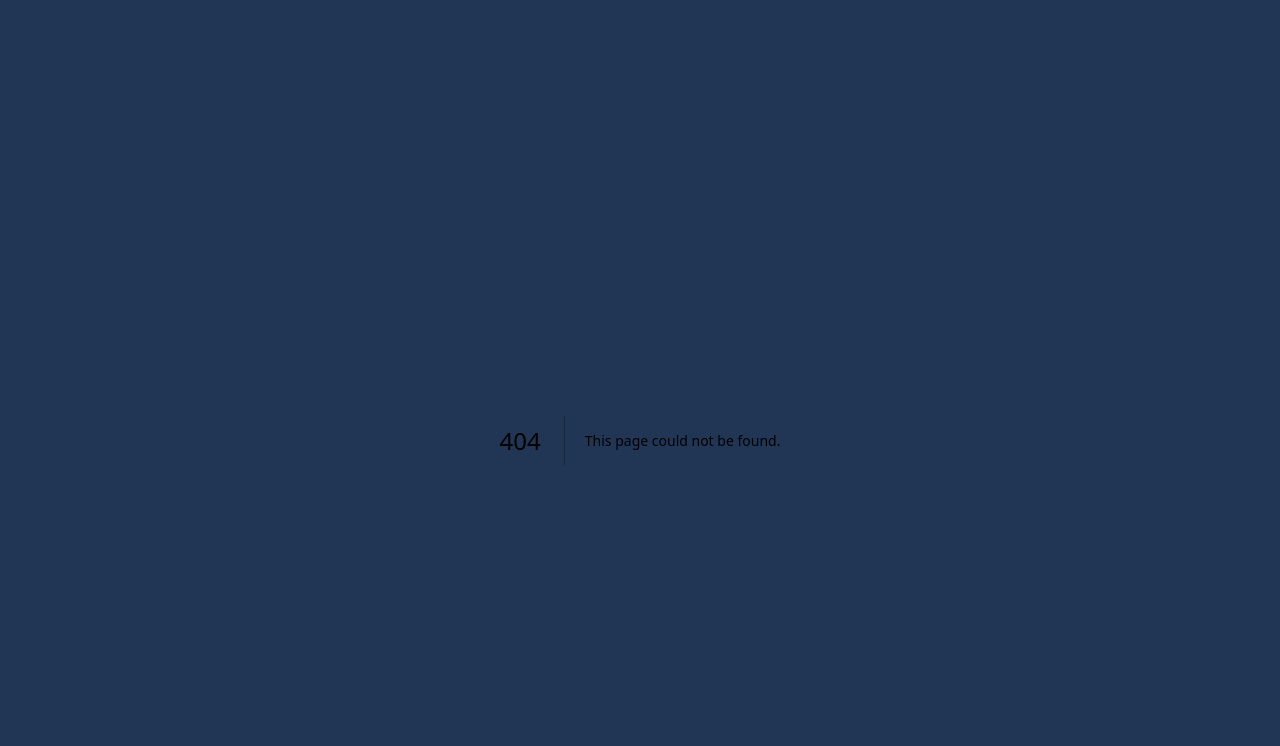
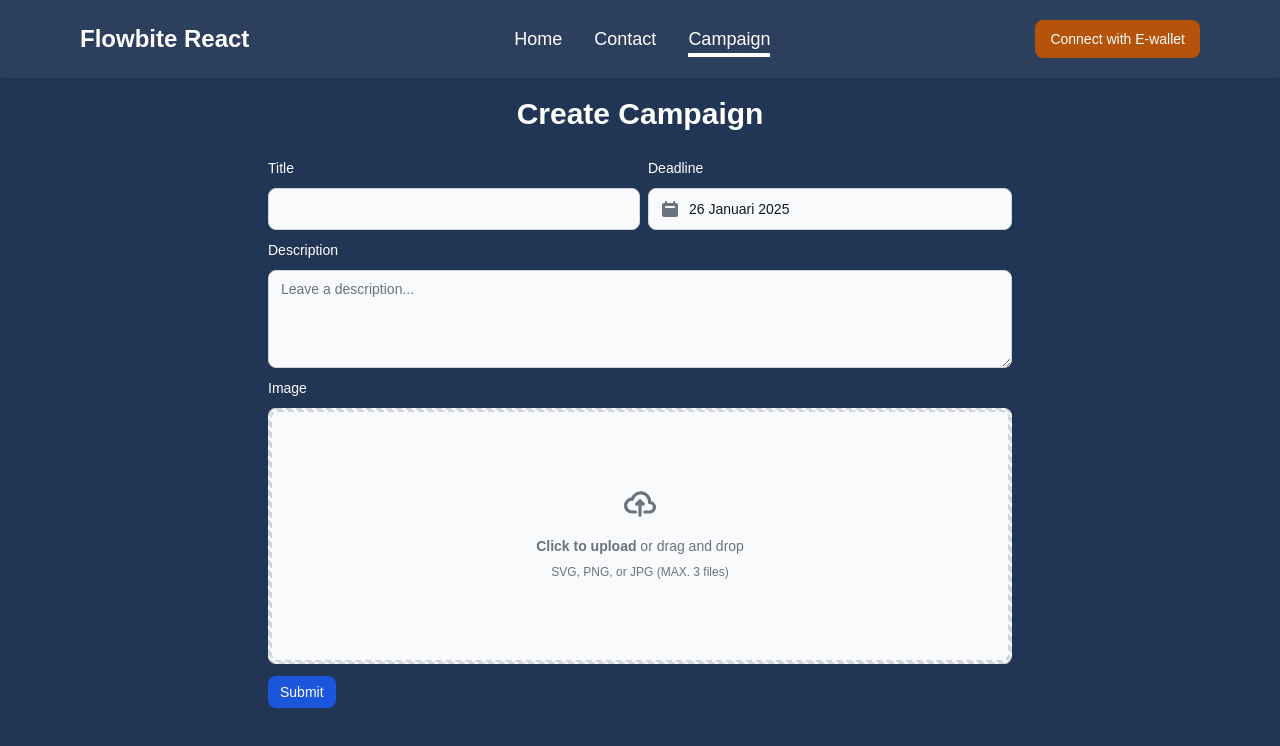
Before and after one commit to khmalz/charivest, a Next.js app in the folder webclient/: page /campaign in a window 1280 px wide. Before the commit this address had no page. Shown: the top 746 px of the page. Built offline with nearby package versions, Linux system fonts and the light colour scheme.

Commit message:
add home and campaign page in webclient

```diff
--- /dev/null
+++ b/webclient/app/campaign/layout.js
@@ -0,0 +1,3 @@
+export default function CampaignLayout({ children }) {
+   return <div className="mt-20 text-white">{children}</div>;
+}
--- /dev/null
+++ b/webclient/app/campaign/page.js
@@ -0,0 +1,101 @@
+"use client";
+
+import { DropzoneInput } from "@/components/ui/DropzoneInput";
+import { Datepicker, Label, Textarea, TextInput } from "flowbite-react";
+import { X } from "lucide-react";
+import Image from "next/image";
+import { useCallback, useState } from "react";
+
+const datepickerTheme = {
+   popup: {
+      footer: {
+         button: {
+            today: "bg-primary text-white hover:bg-blue-900 dark:bg-blue-600 dark:hover:bg-primary",
+         },
+      },
+   },
+};
+
+export default function Campaign() {
+   const [files, setFiles] = useState([]);
+
+   const onDrop = useCallback(
+      acceptedFiles => {
+         if (acceptedFiles.length > 3 || files.length + acceptedFiles.length > 3) {
+            alert("Anda hanya bisa meng-upload maksimal 3 file.");
+            return;
+         }
+
+         const mappedFiles = acceptedFiles.map(file => ({
+            file,
+            preview: URL.createObjectURL(file),
+         }));
+         setFiles(prev => [...prev, ...mappedFiles]);
+      },
+      [files.length]
+   );
+
+   const handleDelete = index => {
+      setFiles(prevFiles => prevFiles.filter((_, i) => i !== index));
+   };
+
+   const thumbs = files.map((fileWrapper, index) => (
+      <div key={index} className="relative py-2">
+         <button type="button" onClick={() => handleDelete(index)} className="absolute top-0 right-0 p-1 m-4 text-white rounded-full bg-gray-100/80 focus:border-blue-300 focus:outline-none focus:ring-2 focus:ring-bg-gray-100/80">
+            <X className="text-black w-8" />
+         </button>
+         <Image src={fileWrapper.preview} width={128} height={128} alt={`image-preview-${index}`} className="w-56 h-56 object-cover rounded-md" />
+      </div>
+   ));
+
+   return (
+      <div>
+         <section id="create">
+            <h2 className="text-center text-2xl font-bold text-white sm:text-3xl mt-24">Create Campaign</h2>
+
+            <div className="flex justify-center">
+               <div className="w-full max-w-3xl p-3">
+                  <form action="">
+                     <div className="flex flex-col w-full mt-3 gap-y-2">
+                        <div className="grid grid-cols-2 space-x-2">
+                           <div>
+                              <div className="mb-2 block">
+                                 <Label htmlFor="title" className="text-white" value="Title" />
+                              </div>
+                              <TextInput id="title" type="text" />
+                           </div>
+                           <div>
+                              <div className="mb-2 block">
+                                 <Label htmlFor="deadline" className="text-white" value="Deadline" />
+                              </div>
+                              <Datepicker language="id-ID" theme={datepickerTheme} labelTodayButton="Hari Ini" labelClearButton="Clear" minDate={new Date()} />
+                           </div>
+                        </div>
+                        <div className="max-w-full">
+                           <div className="mb-2 block">
+                              <Label htmlFor="description" value="Description" className="text-white" />
+                           </div>
+                           <Textarea id="description" placeholder="Leave a description..." required rows={4} />
+                        </div>
+                        <div>
+                           <div className="mb-2 block">
+                              <Label htmlFor="image" value="Image" className="text-white" />
+                           </div>
+
+                           <DropzoneInput onDrop={onDrop} />
+
+                           {files.length > 0 && <div className="grid grid-cols-3 space-x-2 mt-2">{thumbs}</div>}
+                        </div>
+                        <div>
+                           <button type="submit" className="px-3 py-1.5 mt-1 text-sm font-medium text-center text-white bg-blue-700 rounded-lg round hover:bg-blue-800 focus:ring-4 focus:outline-none focus:ring-blue-300">
+                              Submit
+                           </button>
+                        </div>
+                     </div>
+                  </form>
+               </div>
+            </div>
+         </section>
+      </div>
+   );
+}
--- a/webclient/app/layout.js
+++ b/webclient/app/layout.js
@@ -1,25 +1,31 @@
-import { Geist, Geist_Mono } from "next/font/google";
+import { Roboto, Roboto_Mono } from "next/font/google";
 import "./globals.css";
+import Nav from "@/components/ui/Nav";
 
-const geistSans = Geist({
-   variable: "--font-geist-sans",
+const robotoSans = Roboto({
+   weight: ["100", "400", "500", "900"],
+   variable: "--font-roboto-sans",
    subsets: ["latin"],
 });
 
-const geistMono = Geist_Mono({
-   variable: "--font-geist-mono",
+const robotoMono = Roboto_Mono({
+   weight: ["400", "700"],
+   variable: "--font-roboto-mono",
    subsets: ["latin"],
 });
 
 export const metadata = {
-   title: "Create Next App",
-   description: "Generated by create next app",
+   title: "Charivest",
+   description: "Generated by charivest",
 };
 
 export default function RootLayout({ children }) {
    return (
       <html lang="en">
-         <body className={`${geistSans.variable} ${geistMono.variable} antialiased bg-primary my-10`}>{children}</body>
+         <body className={`${robotoSans.variable} ${robotoMono.variable} antialiased bg-primary mb-10`}>
+            <Nav />
+            <div className="container">{children}</div>
+         </body>
       </html>
    );
 }
--- a/webclient/app/page.js
+++ b/webclient/app/page.js
@@ -1,12 +1,11 @@
-import Navbar from "@/components/ui/navbar";
+import Nav from "@/components/ui/Nav";
+import { Button } from "flowbite-react";
 import { BadgeDollarSign } from "lucide-react";
 
 export default function Home() {
    return (
       <div>
-         <Navbar />
-
-         <section id="home" className="container mt-20 grid min-h-screen grid-cols-1 md:mt-0 md:grid-cols-2 md:items-center">
+         <section id="home" className="grid min-h-screen grid-cols-1 md:grid-cols-2 md:items-center">
             <div className="flex flex-col items-center space-y-4 self-end md:items-start md:space-y-2 md:self-center">
                <div className="py-10">
                   <h1 className="text-center text-3xl font-bold text-white sm:text-4xl md:text-start md:text-5xl lg:text-6xl">Campaign Uenjeh</h1>
@@ -19,12 +18,12 @@ export default function Home() {
             </div>
          </section>
 
-         <section id="campaign" className="container mt-20 min-h-screen md:mt-0">
-            <h3 className="text-center text-2xl font-bold text-white sm:text-4xl md:text-5xl lg:text-6xl">Campaign List</h3>
+         <section id="campaign" className="mt-20 min-h-screen md:mt-0">
+            <h3 className="text-center text-2xl font-bold text-white sm:text-4xl md:text-5xl">Campaign List</h3>
 
             <div className="mx-auto mt-14 grid grid-cols-1 gap-4 md:mx-0 md:grid-cols-2 xl:grid-cols-3">
                {[1, 2, 3, 4, 5, 6].map(item => (
-                  <div key={item} className="group flex max-w-md flex-col justify-between overflow-hidden rounded-lg bg-secondary shadow backdrop-blur-md transition-transform duration-300 hover:scale-102">
+                  <div key={item} className="group flex max-w-md flex-col justify-between overflow-hidden rounded-lg bg-slate-700 shadow backdrop-blur-md transition-transform duration-300 hover:scale-102">
                      <div>
                         <div className="flex h-52 w-auto items-center justify-center bg-gray-400">
                            <svg className="h-10 w-10 text-gray-200 " aria-hidden="true" xmlns="http://www.w3.org/2000/svg" fill="currentColor" viewBox="0 0 20 18">
@@ -33,17 +32,22 @@ export default function Home() {
                         </div>
 
                         <div className="p-5">
-                           <h5 className="text-xl font-bold capitalize tracking-tight text-white">apa</h5>
+                           <h5 className="text-2xl font-bold capitalize tracking-tight text-slate-200">title</h5>
                            <div className="my-3">
-                              <span className="mr-2 inline-flex cursor-pointer items-center rounded-full bg-gray-100 px-2.5 py-0.5 text-xs font-medium text-gray-800 hover:bg-gray-200/90">apa</span>
+                              <span className="mr-2 inline-flex cursor-pointer items-center rounded-full bg-gray-100 px-2.5 py-0.5 text-xs font-medium text-gray-800 hover:bg-gray-200/90">kategori</span>
                            </div>
-                           <p className="text-sm font-normal text-slate-100 md:text-base">Lorem ipsum dolor sit amet.</p>
+                           <p className="text-sm font-normal text-slate-200 md:text-base">Lorem ipsum dolor sit amet.</p>
+                           <h6 className="text-slate-200 font-semibold text-xl mt-3">Rp4.000.000</h6>
                         </div>
                      </div>
-                     <div className="flex space-x-3 px-5 pb-4 pt-2">
-                        <button type="button" className="inline-flex items-center rounded-lg bg-white px-5 py-2.5 text-center text-sm font-medium text-black hover:bg-slate-300">
-                           <BadgeDollarSign /> Fund
-                        </button>
+                     <div className="flex space-x-3 px-5 pb-4 pt-2 items-center justify-between">
+                        <p className="text-sm text-blue-200">2 Jan 2025</p>
+                        <Button size="sm">
+                           <div className="flex items-center justify-center">
+                              <BadgeDollarSign className="mr-2 h-5 w-5" />
+                              Fund
+                           </div>
+                        </Button>
                      </div>
                   </div>
                ))}
--- /dev/null
+++ b/webclient/components/ui/DropzoneInput.jsx
@@ -0,0 +1,43 @@
+"use client";
+
+import { useDropzone } from "react-dropzone";
+import { Label } from "flowbite-react";
+
+export function DropzoneInput({ id, onDrop, ...props }) {
+   const { getRootProps, getInputProps, isDragActive } = useDropzone({
+      onDrop,
+      accept: "image/*",
+      multiple: true,
+   });
+
+   return (
+      <div className="flex w-full items-center justify-center">
+         <div
+            {...getRootProps()}
+            className={`flex h-64 w-full cursor-pointer flex-col items-center justify-center rounded-lg border-2 ${
+               isDragActive ? "border-blue-500 bg-blue-50 dark:border-blue-400 dark:bg-blue-700" : "border-dashed border-gray-300 bg-gray-50 dark:border-gray-600 dark:bg-gray-700 dark:hover:border-gray-500 dark:hover:bg-gray-600"
+            }`}>
+            <Label
+               htmlFor="dropzone-file"
+               className="flex h-64 w-full cursor-pointer flex-col items-center justify-center rounded-lg border-2 border-dashed border-gray-300 bg-gray-50 hover:bg-gray-100 dark:border-gray-600 dark:bg-gray-700 dark:hover:border-gray-500 dark:hover:bg-gray-600">
+               <div className="flex flex-col items-center justify-center pb-6 pt-5">
+                  <svg className="mb-4 h-8 w-8 text-gray-500 dark:text-gray-400" aria-hidden="true" xmlns="http://www.w3.org/2000/svg" fill="none" viewBox="0 0 20 16">
+                     <path
+                        stroke="currentColor"
+                        strokeLinecap="round"
+                        strokeLinejoin="round"
+                        strokeWidth="2"
+                        d="M13 13h3a3 3 0 0 0 0-6h-.025A5.56 5.56 0 0 0 16 6.5 5.5 5.5 0 0 0 5.207 5.021C5.137 5.017 5.071 5 5 5a4 4 0 0 0 0 8h2.167M10 15V6m0 0L8 8m2-2 2 2"
+                     />
+                  </svg>
+                  <p className="mb-2 text-sm text-gray-500 dark:text-gray-400">
+                     <span className="font-semibold">Click to upload</span> or drag and drop
+                  </p>
+                  <p className="text-xs text-gray-500 dark:text-gray-400">SVG, PNG, or JPG (MAX. 3 files)</p>
+               </div>
+            </Label>
+            <input id={id} {...getInputProps()} {...props} className="hidden" />
+         </div>
+      </div>
+   );
+}
--- /dev/null
+++ b/webclient/components/ui/Nav.jsx
@@ -0,0 +1,37 @@
+"use client";
+
+import React from "react";
+import { Button, Navbar } from "flowbite-react";
+import { usePathname } from "next/navigation";
+import Link from "next/link";
+
+export default function Nav() {
+   const navLink = [
+      { text: "Home", link: "/" },
+      { text: "Contact", link: "/#contact" },
+      { text: "Campaign", link: "/campaign" },
+   ];
+
+   const pathname = usePathname();
+
+   return (
+      <Navbar fluid theme={"dark"} className="fixed start-0 top-0 z-20 w-full bg-white bg-opacity-5 shadow-sm backdrop-blur-sm py-3 md:py-5 md:!px-[5rem]">
+         <Navbar.Brand>
+            <span className="self-center whitespace-nowrap text-2xl font-semibold text-white">Flowbite React</span>
+         </Navbar.Brand>
+         <div className="flex md:order-2">
+            <Button size="sm" className="!text-white bg-amber-700 hover:!bg-amber-800">
+               Connect with E-wallet
+            </Button>
+            <Navbar.Toggle className="!text-white hover:bg-opacity-5" />
+         </div>
+         <Navbar.Collapse>
+            {navLink.map((item, index) => (
+               <Navbar.Link as={Link} href={item.link} key={index} className={`${pathname == item.link && "active"} hover:bg-opacity-5 md:hover-underline md:text-lg capitalize text-white md:hover:!text-white`}>
+                  {item.text}
+               </Navbar.Link>
+            ))}
+         </Navbar.Collapse>
+      </Navbar>
+   );
+}
--- a/webclient/package.json
+++ b/webclient/package.json
@@ -9,16 +9,21 @@
       "lint": "next lint"
    },
    "dependencies": {
+      "flowbite-react": "^0.10.2",
       "lucide-react": "^0.474.0",
       "next": "15.1.6",
       "react": "^19.0.0",
       "react-dom": "^19.0.0",
+      "react-dropzone": "^14.3.5",
       "tailwindcss-animate": "^1.0.7"
    },
    "devDependencies": {
       "@eslint/eslintrc": "^3",
+      "autoprefixer": "^10.4.18",
       "eslint": "^9",
       "eslint-config-next": "15.1.6",
+      "eslint-plugin-tailwindcss": "^3.15.1",
+      "prettier-plugin-tailwindcss": "^0.5.12",
       "postcss": "^8",
       "tailwindcss": "^3.4.1"
    }
--- a/webclient/tailwind.config.mjs
+++ b/webclient/tailwind.config.mjs
@@ -1,14 +1,17 @@
+const flowbite = require("flowbite-react/tailwind");
+
 /** @type {import('tailwindcss').Config} */
 // eslint-disable-next-line import/no-anonymous-default-export
 export default {
    darkMode: ["class"],
-   content: ["./pages/**/*.{js,ts,jsx,tsx,mdx}", "./components/**/*.{js,ts,jsx,tsx,mdx}", "./app/**/*.{js,ts,jsx,tsx,mdx}"],
+   content: ["./pages/**/*.{js,ts,jsx,tsx,mdx}", "./components/**/*.{js,ts,jsx,tsx,mdx}", "./app/**/*.{js,ts,jsx,tsx,mdx}", flowbite.content()],
    theme: {
       container: {
          center: true,
          padding: {
             DEFAULT: "1rem",
             sm: "2rem",
+            lg: "4rem",
          },
       },
       extend: {
@@ -20,5 +23,5 @@ export default {
          },
       },
    },
-   plugins: [require("tailwindcss-animate")],
+   plugins: [require("tailwindcss-animate"), flowbite.plugin()],
 };
```
Also changed, not shown: webclient/components/ui/navbar.jsx (deleted, +0 -29 lines), 2 other files (tests, documents, lock files or other folders).
